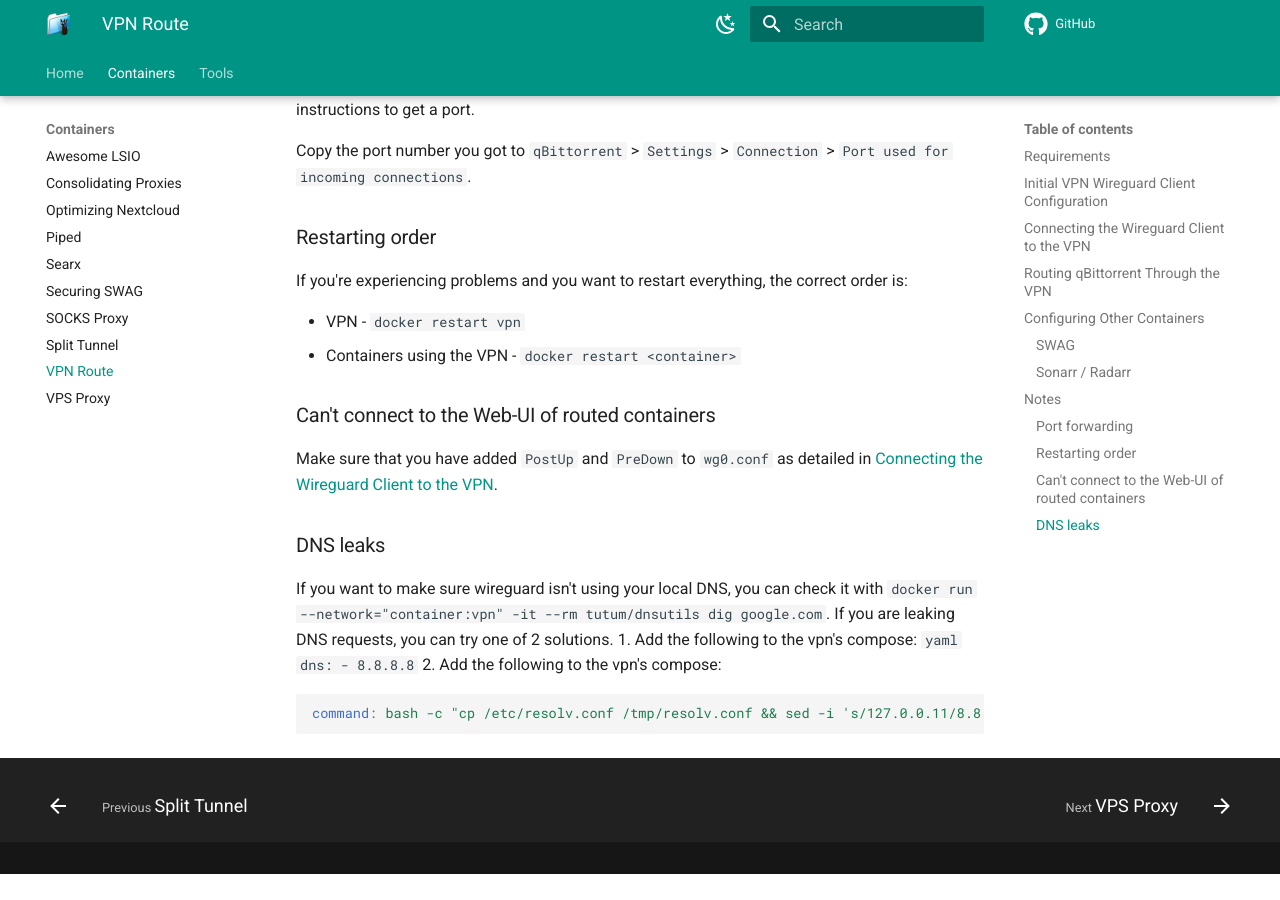
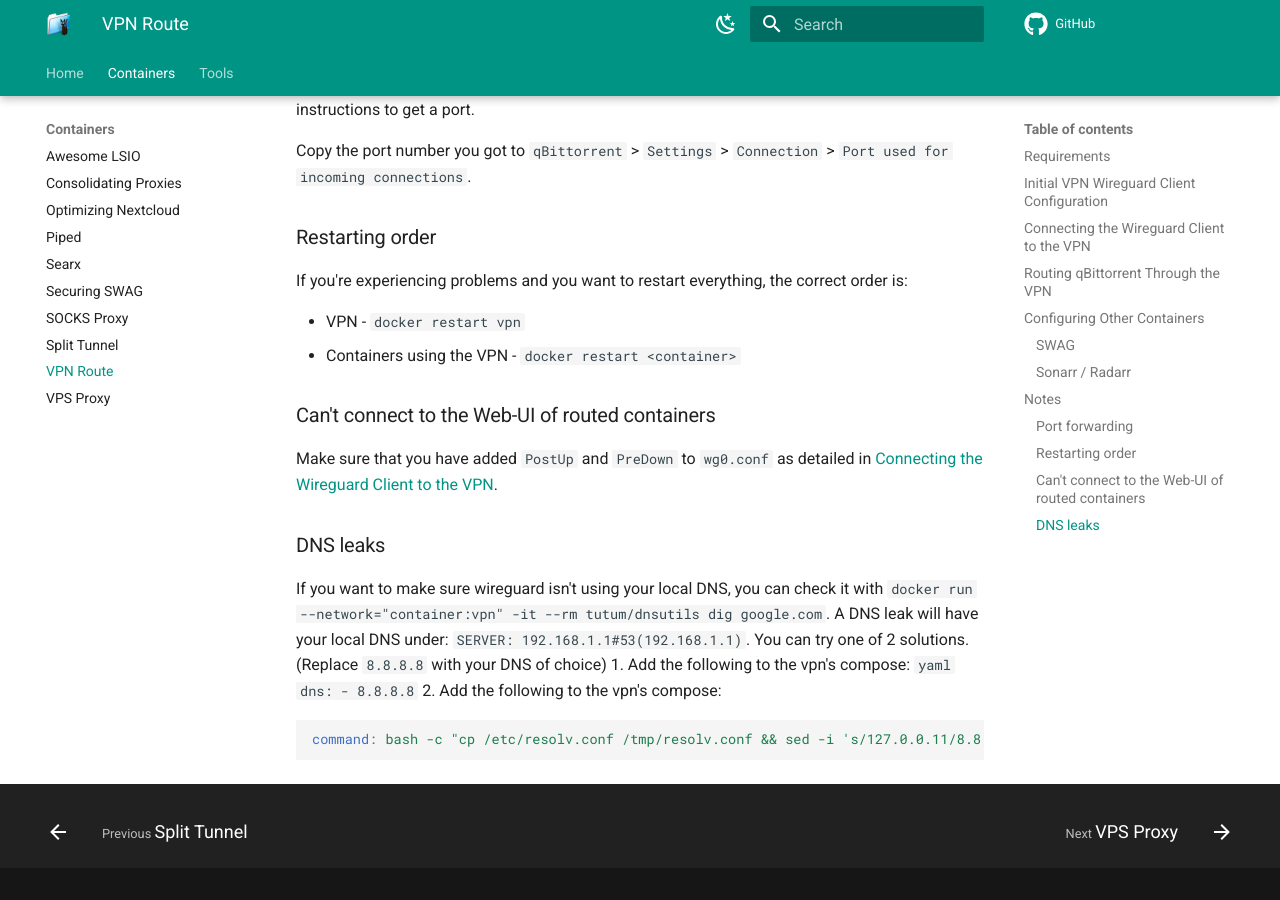
Before and after one commit to quietsy/advanced-configurations, an MkDocs documentation site: the page built from docs/vpn.md, in a window 1280 px wide and 900 px high, scrolled down 3616 px. Built offline with MkDocs 1.6.1 and Material for MkDocs 9.7.7, drawn with Linux system fonts in a browser that asks for light colours; comment, search, counter and statistics services are not loaded; before the commit the page ends 4490 px from its top, so only the background shows below that.

Commit message:
Change phrasing

````diff
--- a/docs/vpn.md
+++ b/docs/vpn.md
@@ -137,7 +137,8 @@
 ### DNS leaks
 
 If you want to make sure wireguard isn't using your local DNS, you can check it with `docker run --network="container:vpn" -it --rm tutum/dnsutils dig google.com`.
-If you are leaking DNS requests, you can try one of 2 solutions.
+A DNS leak will have your local DNS under: `SERVER: 192.168.1.1#53(192.168.1.1)`.
+You can try one of 2 solutions. (Replace `8.8.8.8` with your DNS of choice)
 1. Add the following to the vpn's compose:
    ```yaml
     dns:
````
